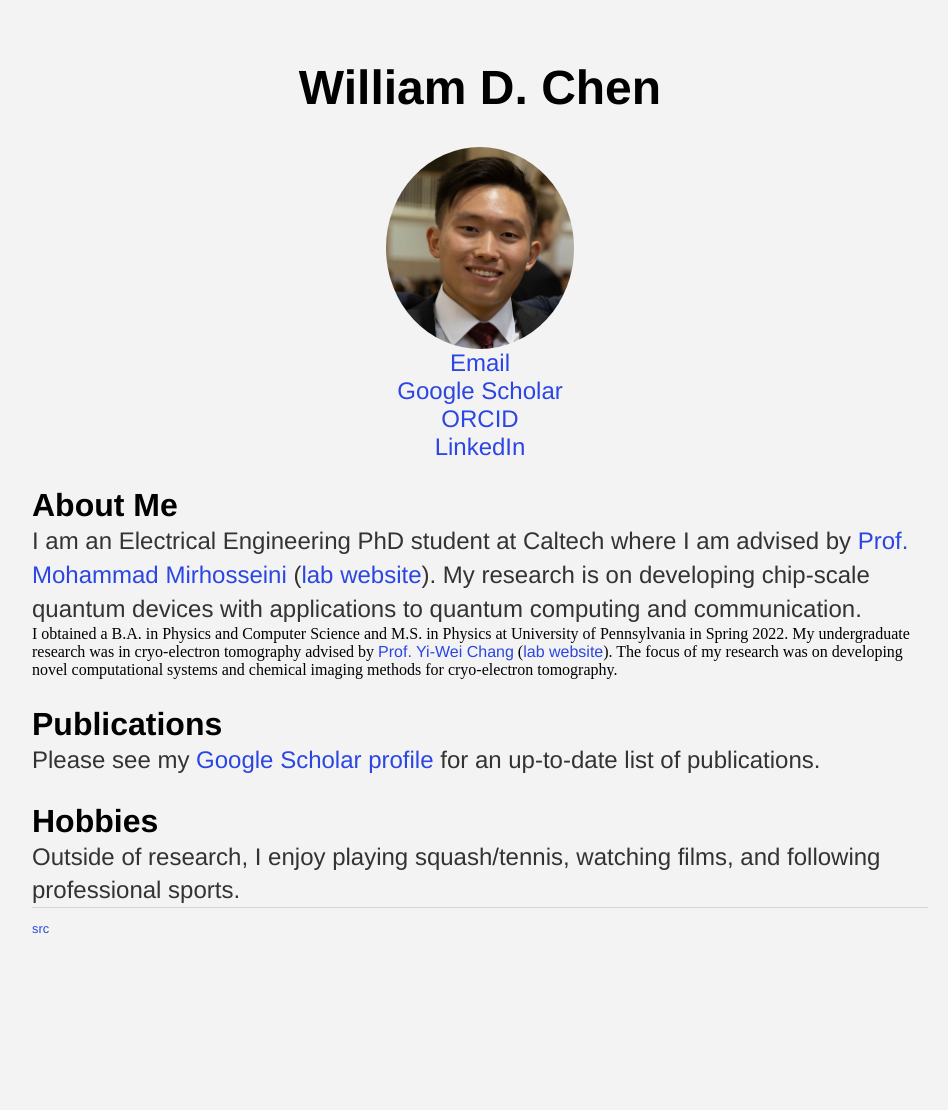
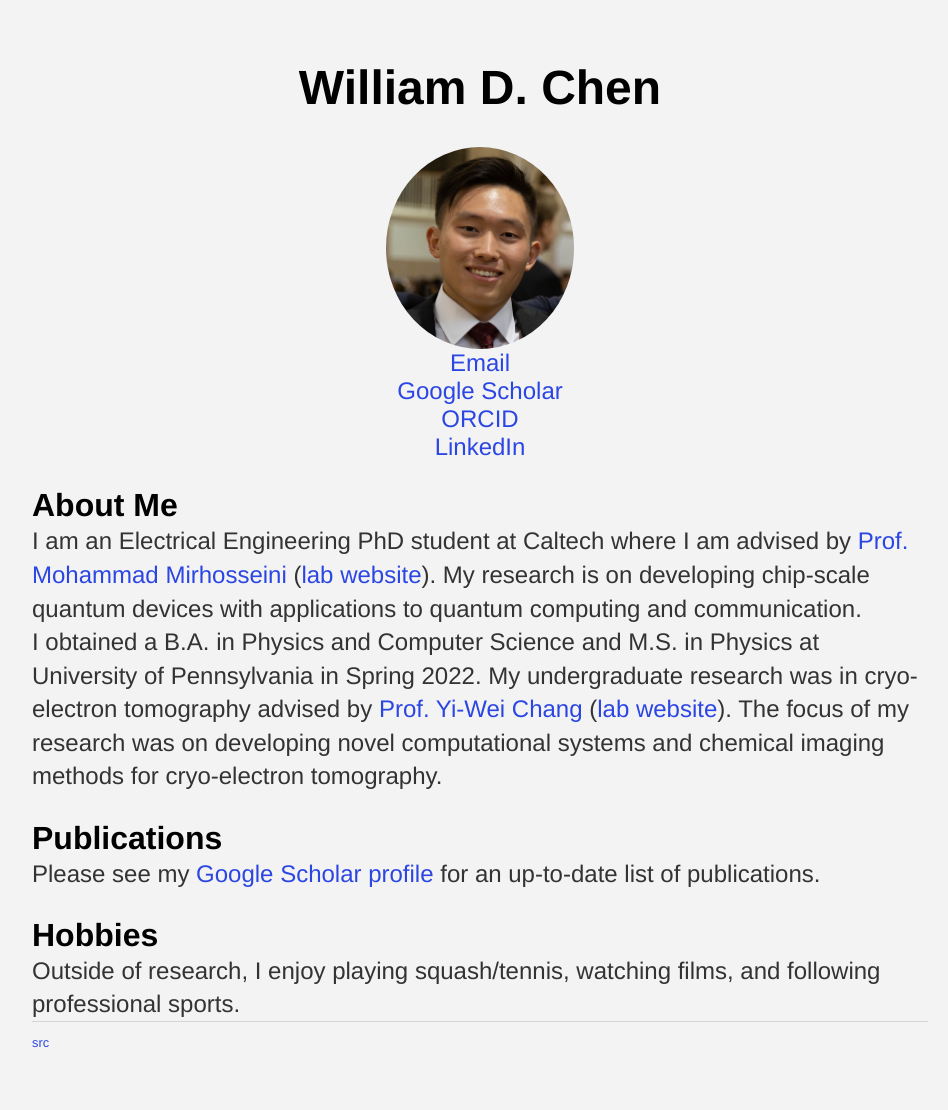
Before and after one commit to bchen00/bchen00.github.io, a Jekyll site: the page built from index.html, in a window 1280 px wide. Shown: the whole page, without its empty margins (160-1108 px from the left). Built offline with Jekyll 4.4.1, drawn with Linux system fonts in a browser that asks for light colours; before the commit the page ends 996 px from its top, so only the background shows below that.

Commit message:
Update index.html

```diff
--- a/index.html
+++ b/index.html
@@ -22,10 +22,10 @@ title: William D. Chen
 		I am an Electrical Engineering PhD student at Caltech where I am advised by <a href="https://ee.caltech.edu/people/mohmir">Prof. Mohammad Mirhosseini</a> (<a href="https://qubit.caltech.edu/">lab website</a>).
 		My research is on developing chip-scale quantum devices with applications to quantum computing and communication.
 	</p>
+
+	<p>
 		I obtained a B.A. in Physics and Computer Science and M.S. in Physics at University of Pennsylvania in Spring 2022. My undergraduate research was in cryo-electron tomography advised by <a href="https://www.med.upenn.edu/apps/faculty/index.php/g275/p9162152">Prof. Yi-Wei Chang</a> (<a href="https://www.yiweichanglab.org/">lab website</a>).
 		The focus of my research was on developing novel computational systems and chemical imaging methods for cryo-electron tomography.
-	<p>
-
 	</p>
 
 	<h2>Publications</h2>
```
